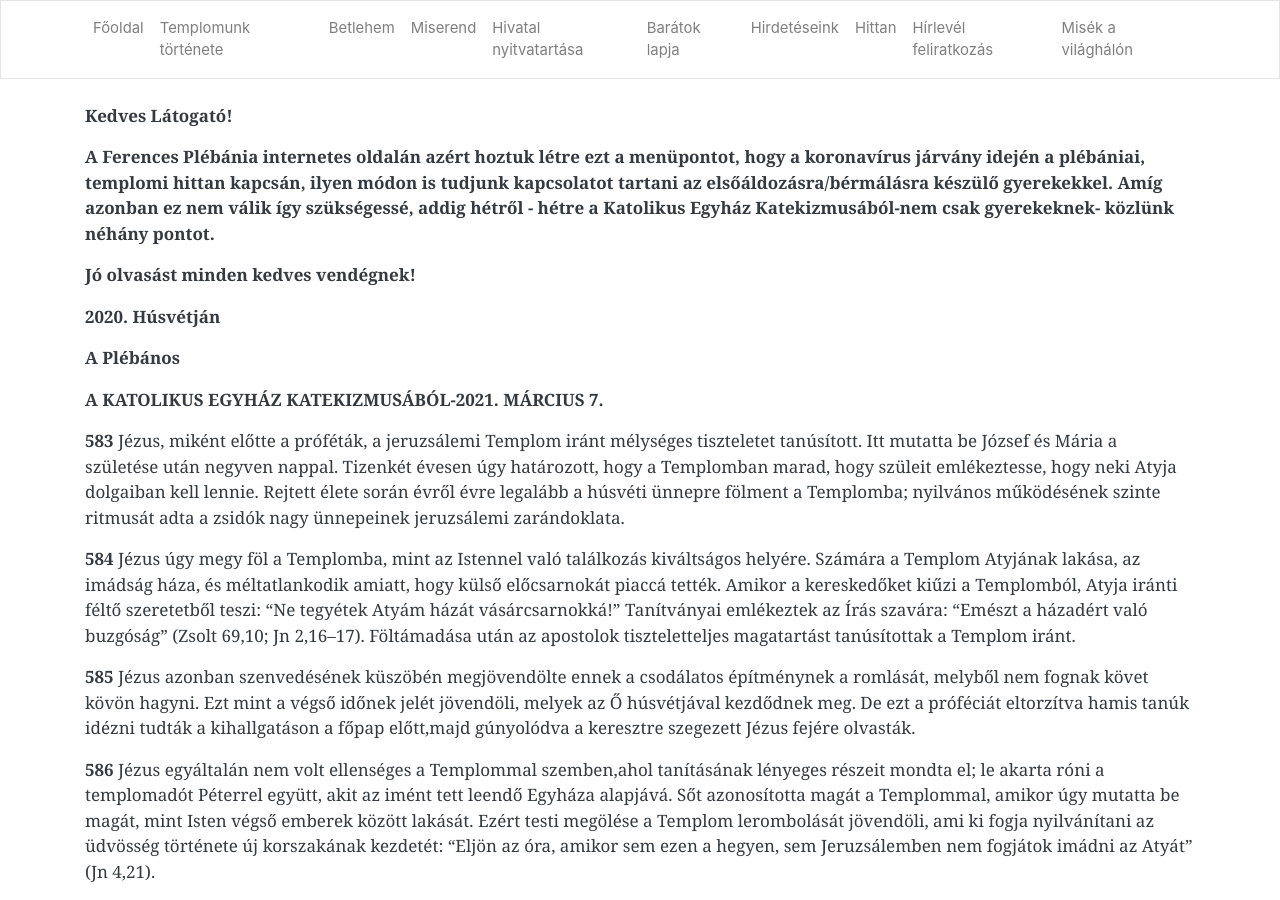
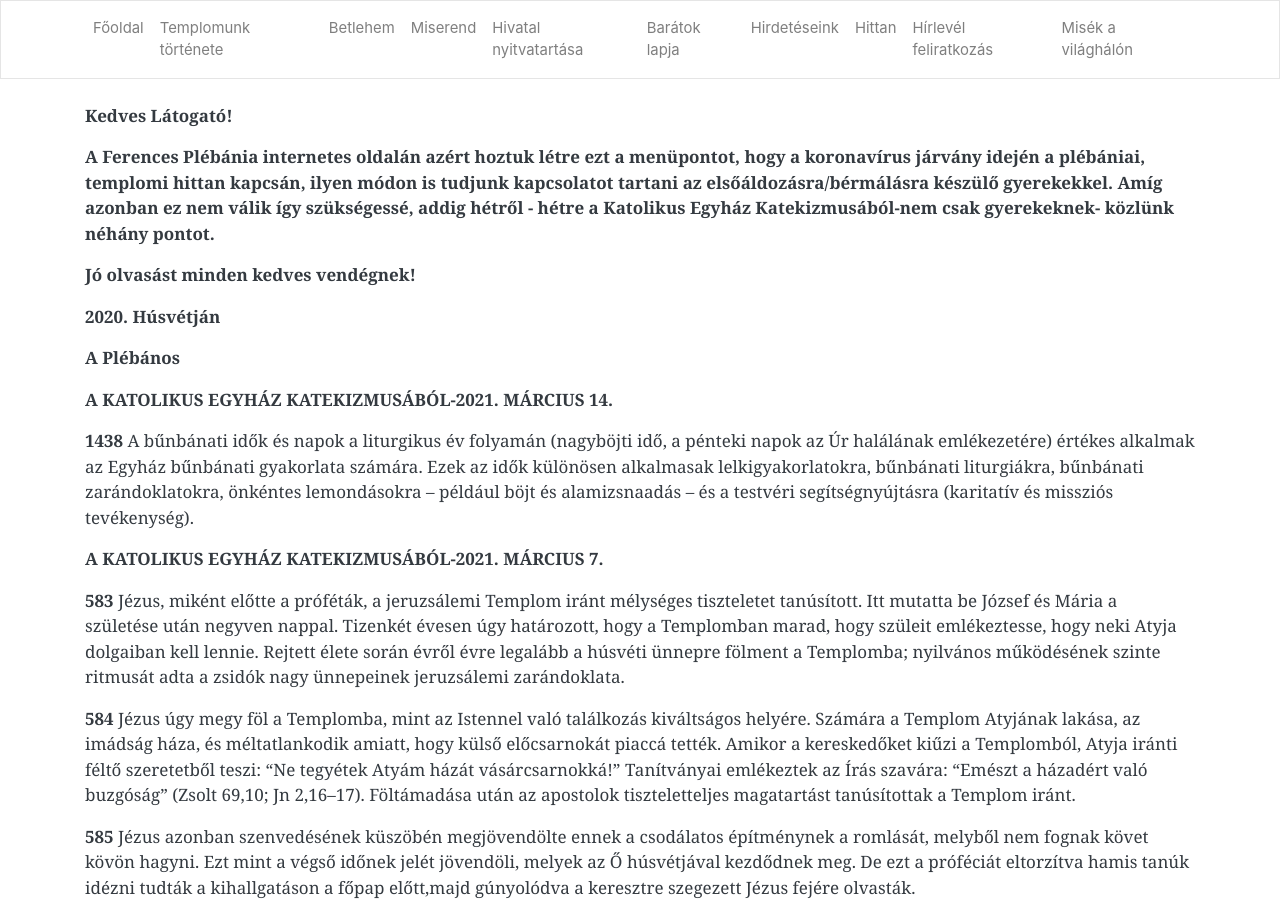
Before and after one commit to pecsi-ferences/pecsi-ferences.github.io, a Jekyll site: the page built from hittan.md, in a window 1280 px wide and 900 px high. Built offline with Jekyll 4.4.1, drawn with Linux system fonts in a browser that asks for light colours; nearby versions of some CDN libraries.

Commit message:
Update from Forestry.io Zoltán Dohány updated hittan.md

```diff
--- a/hittan.md
+++ b/hittan.md
@@ -12,6 +12,10 @@ title: Hittan
 **2020. Húsvétján**
 
 **A Plébános**
+
+**A KATOLIKUS EGYHÁZ KATEKIZMUSÁBÓL-2021. MÁRCIUS 14.**
+
+**1438** A bűnbánati idők és napok a liturgikus év folyamán (nagyböjti idő, a pénteki napok az Úr halálának emlékezetére) értékes alkalmak az Egyház bűnbánati gyakorlata számára. Ezek az idők különösen alkalmasak lelkigyakorlatokra, bűnbánati liturgiákra, bűnbánati zarándoklatokra, önkéntes lemondásokra -- például böjt és alamizsnaadás -- és a testvéri segítségnyújtásra (karitatív és missziós tevékenység).
 
 **A KATOLIKUS EGYHÁZ KATEKIZMUSÁBÓL-2021. MÁRCIUS 7.**
 
```
